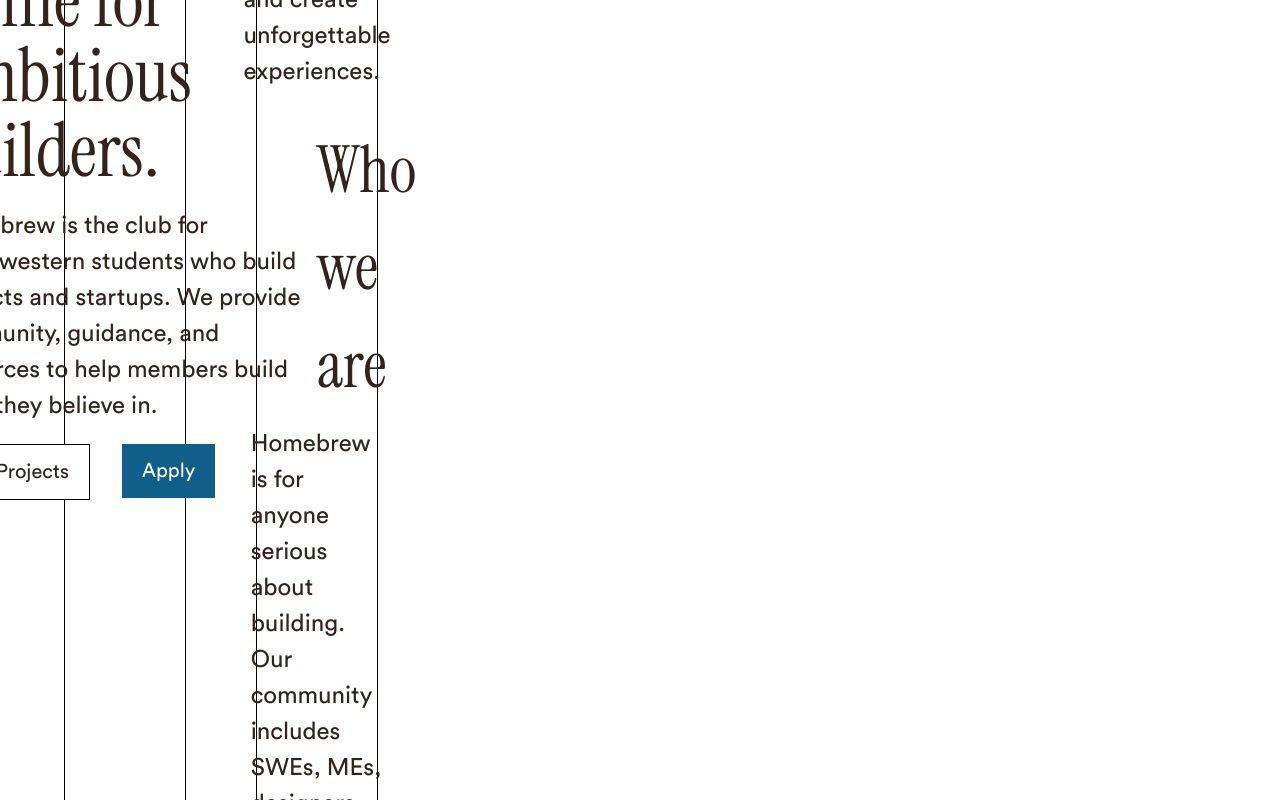
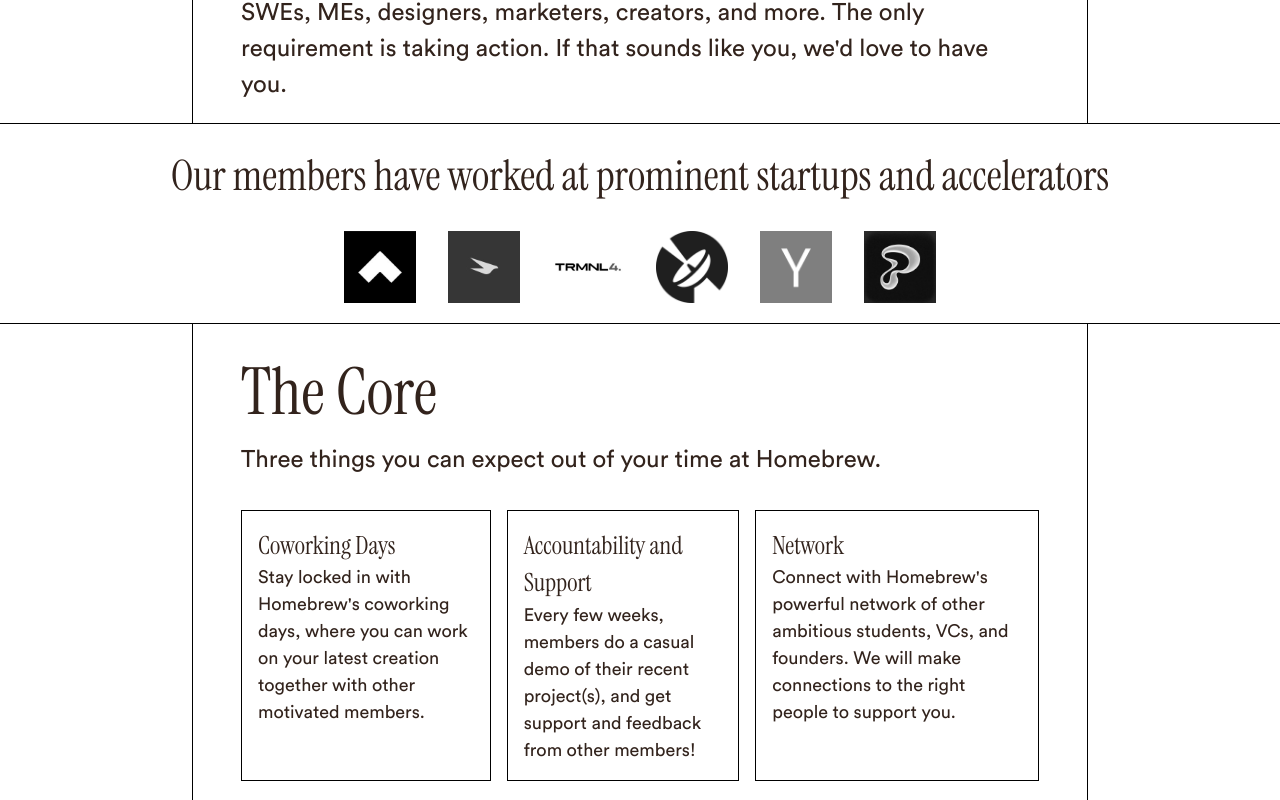
Before and after one commit to homebrew-ai-club/homebrew-website, a Next.js app: page / in a window 1280 px wide. Shown: the part 940-1740 px from the top of the page. Built offline with nearby package versions, Linux system fonts and the light colour scheme.

Commit message:
fixed grid issues

```diff
--- a/src/app/page.tsx
+++ b/src/app/page.tsx
@@ -51,12 +51,12 @@
   const section3rows = 4;
 
   return (
-    <div className="flex flex-col">
-      <div className="min-h-[150vh] flex flex-col md:grid md:grid-cols-20 px-0">
+    <div className="flex flex-col w-[100vw]">
+      <div className="min-h-[150vh] w-full flex flex-col md:grid md:[grid-template-columns:repeat(20,minmax(0,1fr))] px-0">
         {/** Hidden left side */}
-        <div className={`hidden md:block md:row-span-${section1rows} md:col-span-${sideCols} border-b border-black`}></div>
+        <div className={`hidden md:block md:row-span-4 md:col-span-3 border-b border-black`}></div>
         {/** Central hero */}
-        <div className={`md:row-span-${section1rows} md:col-span-${mainCols} md:border-l md:border-r border-b border-black md:px-15 p-5 flex flex-col items-center justify-center`}>
+        <div className={`md:row-span-4 md:col-[span_14] md:border-l md:border-r border-b border-black md:px-12 p-5 flex flex-col items-center justify-center`}>
           <div className="flex flex-col gap-5">
             <h1 className="x0 text-wrap mt-8">
               Northwestern's home for ambitious builders.
@@ -79,11 +79,11 @@
           </div>
         </div>
         {/** Hidden right side */}
-        <div className={`hidden md:block md:row-span-${section1rows} md:col-span-${sideCols} border-b border-black`}></div>
+        <div className={`hidden md:block md:row-span-4 md:col-span-3 border-b border-black`}></div>
 
         {/** Hidden left side */}
-        <div className={`hidden md:block md:row-span-${section2rows} md:col-span-${sideCols} border-b border-black`}></div>
-        <div className={`md:row-span-${section2rows} md:col-span-${mainCols} md:border-l md:border-r border-b border-black md:px-15 p-5 md:gap-3 flex flex-col items-center justify-center`}>
+        <div className={`hidden md:block md:row-span-3 md:col-span-3 border-b border-black`}></div>
+        <div className={`md:row-span-3 md:col-[span_14] md:border-l md:border-r border-b border-black md:px-12 p-5 md:gap-3 flex flex-col items-center justify-center`}>
           <h1 className="w-full">What we do</h1>
           <p className="x1 mb-4 md:mb-5">
             Homebrew is a place for builders to commit to real progress and share it with others.
@@ -96,10 +96,10 @@
           </p>
         </div>
         {/** Hidden right side */}
-        <div className={`hidden md:block md:row-span-${section2rows} md:col-span-${sideCols} border-b border-black`}></div>
+        <div className={`hidden md:block md:row-span-3 md:col-span-3 border-b border-black`}></div>
 
         {/** Member Organizations Carousel */}
-        <div className={`flex flex-col md:col-span-20 md:row-span-${carouselRows} p-5 gap-6 justify-center items-center border-b border-black`}>
+        <div className={`flex flex-col md:col-span-full md:row-span-2 p-5 gap-6 justify-center items-center border-b border-black`}>
           <h2 className="w-full text-center text-wrap">Our members have worked at prominent startups and accelerators</h2>
           <div className="w-full">
             <div className="flex gap-8 px-4 md:px-8 justify-center">
@@ -124,9 +124,9 @@
           </div>
         </div>
 
-        <div className={`hidden md:block md:row-span-${section3rows} md:col-span-${sideCols} border-b border-black`}></div>
+        <div className={`hidden md:block md:row-span-4 md:col-span-3 border-b border-black`}></div>
         {/** The Core */}
-        <div className={`md:row-span-${section3rows} md:col-span-${mainCols} md:px-15 p-5 md:border-l md:border-r border-b border-black flex flex-col gap-8 items-center justify-center `}>
+        <div className={`md:row-span-4 md:col-[span_14] md:px-12 p-5 md:border-l md:border-r border-b border-black flex flex-col gap-8 items-center justify-center `}>
           <div className="w-full">
             <h1>The Core</h1>
             <p className="x1 ">Three things you can expect out of your time at Homebrew.</p>
@@ -146,7 +146,7 @@
             </div>
           </div>
         </div>
-        <div className={`hidden md:block md:row-span-${section3rows} md:col-span-${sideCols} border-b border-black`}></div>
+        <div className={`hidden md:block md:row-span-4 md:col-span-3 border-b border-black`}></div>
 
 
       </div>
@@ -154,7 +154,7 @@
       {/** Final CTA */}
       <div className="flex flex-col p-1 md:py-10 md:px-[5vw] p-5 gap-2 justify-center text-white bg-(--accent) border-t border-b border-black">
         <h1>Ready to get started?</h1>
-        <p>If you're hungry to make something awesome, we'd love to have you. We <Link href="/apply">recruit</Link> in all quarters.</p>
+        <p>If you're ready to make something awesome, we'd love to have you. We <Link href="/apply">recruit</Link> in all quarters.</p>
         <p>Any questions? Email acy@u.northwestern.edu.</p>
 
         <div>
```
